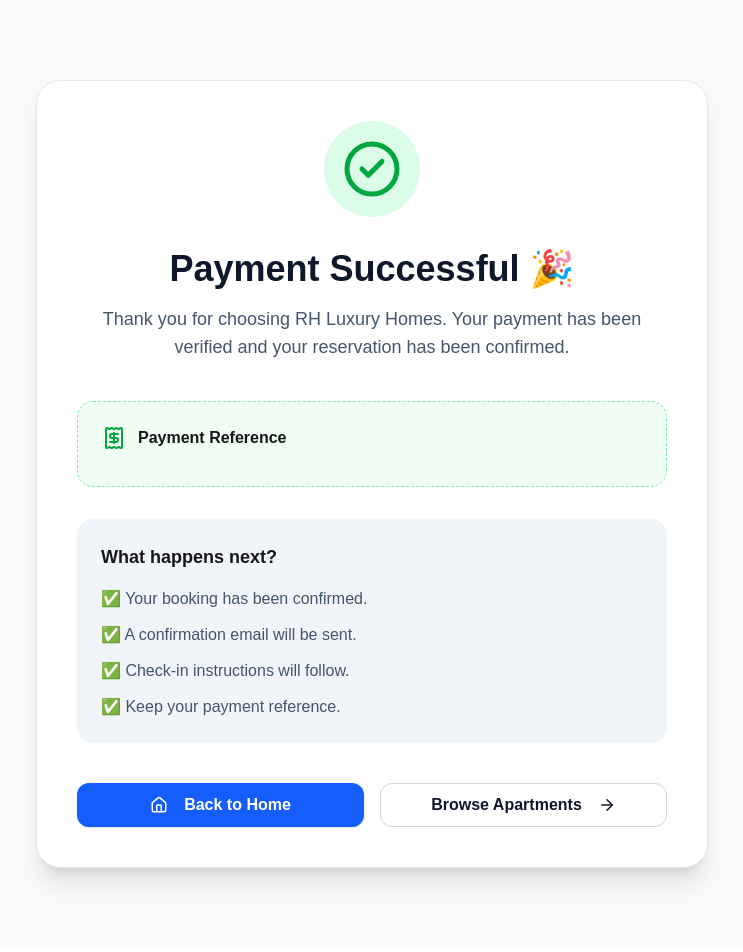
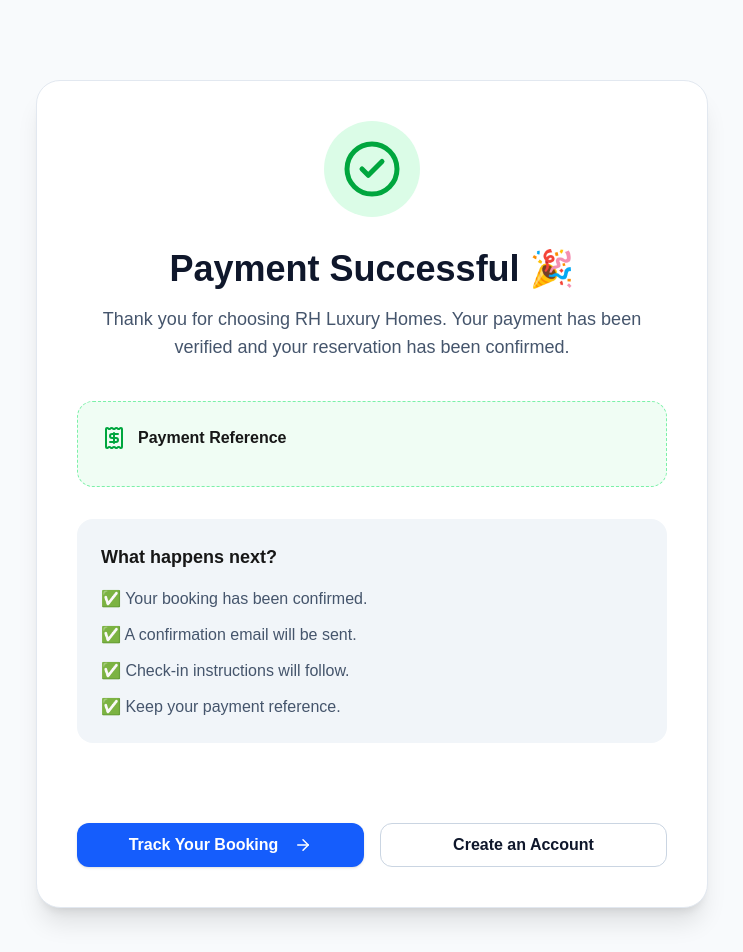
Before and after one commit to Yemgold/shortlet, a Next.js app: page /payment/success in a window 1280 px wide. Shown: the top 952 px of the page, without its empty margins (268-1011 px from the left). Built offline with nearby package versions, Linux system fonts and the light colour scheme.

Commit message:
Build contact page

```diff
--- a/src/app/payment/success/PaymentSuccessClient.tsx
+++ b/src/app/payment/success/PaymentSuccessClient.tsx
@@ -81,23 +81,32 @@ export default function PaymentSuccessClient({
 
           <div className="mt-10 flex flex-col gap-4 sm:flex-row">
             <Link href="/" className="flex-1">
-              <Button className="w-full">
-                <Home size={18} className="mr-2" />
-                Back to Home
-              </Button>
-            </Link>
+            <div className="mt-10 flex flex-col gap-4 sm:flex-row">
+  <Link
+    href="/login"
+    className="flex-1"
+  >
+    <Button className="w-full">
+      Track Your Booking
+      <ArrowRight
+        size={18}
+        className="ml-2"
+      />
+    </Button>
+  </Link>
 
-            <Link href="/apartments" className="flex-1">
-              <Button
-                variant="outline"
-                className="w-full"
-              >
-                Browse Apartments
-                <ArrowRight
-                  size={18}
-                  className="ml-2"
-                />
-              </Button>
+  <Link
+    href="/register"
+    className="flex-1"
+  >
+    <Button
+      variant="outline"
+      className="w-full"
+    >
+      Create an Account
+    </Button>
+  </Link>
+</div>
             </Link>
           </div>
         </motion.div>
```
